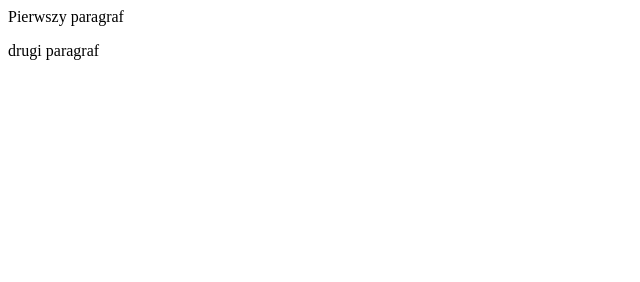
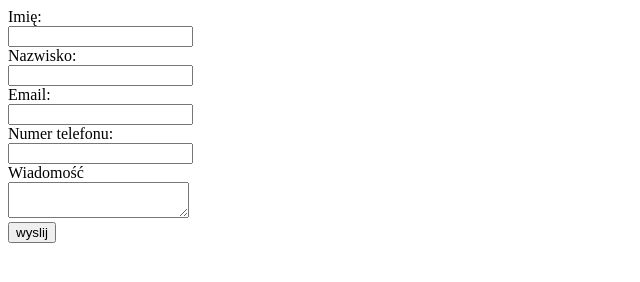
Before and after one commit to katarzynaklimek/katarzynaklimek.github.io, a plain HTML site: page index.html in a window 1280 px wide. Shown: the whole page, without its empty margins (0-640 px from the left). Drawn offline with Linux system fonts and the light colour scheme.

Commit message:
qasdwefs
qsETRDYFTUIYGUHIJ

```diff
--- a/index.html
+++ b/index.html
@@ -1,2 +1,24 @@
-<p>Pierwszy paragraf</p>
-<p>drugi paragraf</p>
+<!DOCTYPE html>
+<html lang="en">
+<head>
+    <meta charset="UTF-8">
+    <title>Formularz</title>
+</head>
+<body>
+
+
+        <form action="https://formspree.io/katarzyna.monika.klimek@gmail.com" method="post">
+            <label for="imie">Imię:</label><br/>
+            <input type="text" name="imie" id="imie"><br/>
+            <label for="nazwisko">Nazwisko:</label><br/>
+            <input type="text" name="nazwisko" id="nazwisko"><br/>
+            <label for="email">Email:</label><br/>
+            <input type="text" name="email" id="email"><br/>
+            <label for="numertelefonu">Numer telefonu:</label><br/>
+            <input type="text" name="numertelefonu" id=numertelefonu><br/>
+            <label for="wiadomosc">Wiadomość</label><br/>
+            <textarea maxlength="1500" id="wiadomosc"></textarea><br/>
+            <input type="submit" value="wyslij">
+        </form>
+</body>
+</html>
```
